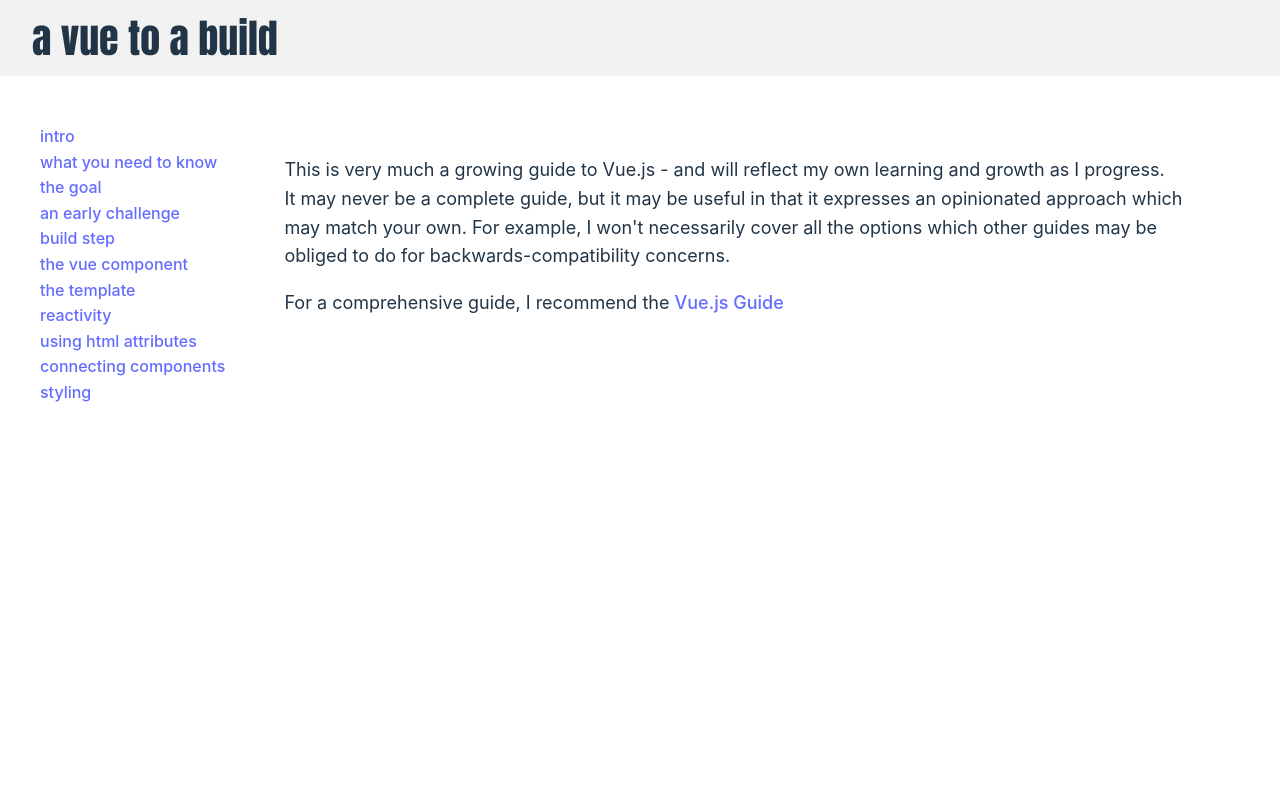
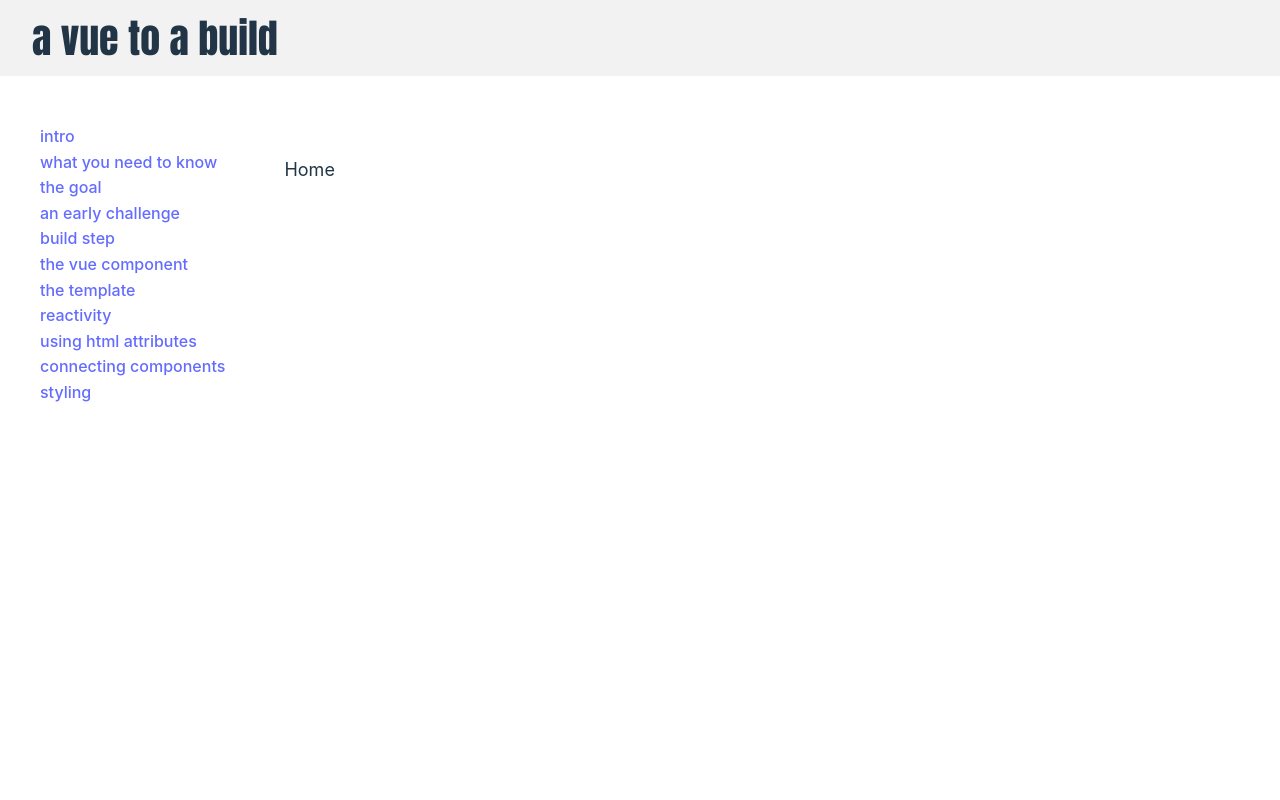
Before and after one commit to kevinjapan/a-vue-to-a-build, a Vue app: page / in a window 1280 px wide. Shown: the top 800 px of the page. Built offline with nearby package versions, Linux system fonts and the light colour scheme.

Commit message:
remove text

```diff
--- a/src/views/HomeView.vue
+++ b/src/views/HomeView.vue
@@ -3,24 +3,9 @@
 </script>
 
 <template>
-
    <section>
-
-      <p>
-         This is very much a growing guide to Vue.js -
-         and will reflect my own learning and growth as I progress. <br>
-         It may never be a complete guide, but it may be useful in that it
-         expresses an opinionated approach which may match your own. For example,
-         I won't necessarily cover all the options which other guides may be
-         obliged to do for backwards-compatibility concerns.
-      </p>
-      <p>
-         For a comprehensive guide, I recommend the
-         <a href="https://vuejs.org/guide/introduction.html" target="_blank">Vue.js Guide</a>
-      </p>
-
+      Home
    </section>
-
 </template>
 
 <style scoped>
```
